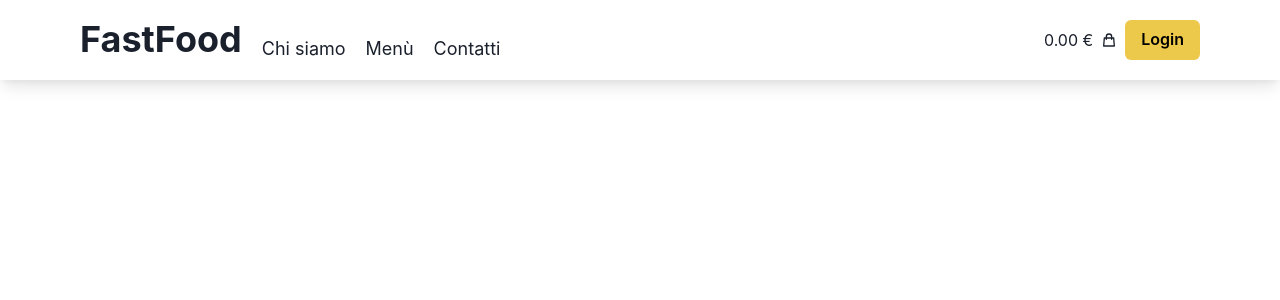
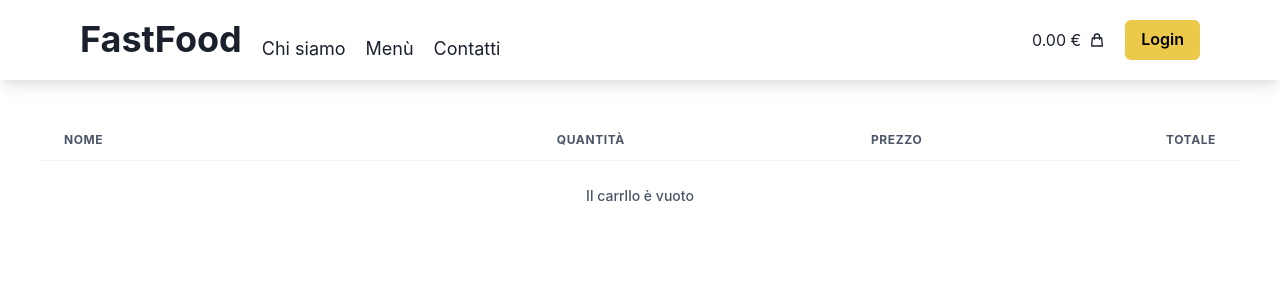
Before and after one commit to aldotestino/fastfood, a React (Vite) app in the folder client/: page /checkout in a window 1280 px wide. Shown: the top 300 px of the page. Built offline with nearby package versions, Linux system fonts and the light colour scheme.

Commit message:
checkout page

```diff
--- a/client/package.json
+++ b/client/package.json
@@ -3,7 +3,7 @@
   "private": true,
   "version": "0.0.0",
   "scripts": {
-    "dev": "vite",
+    "dev": "vite --host",
     "build": "tsc && vite build",
     "preview": "vite preview"
   },
--- a/client/src/App.tsx
+++ b/client/src/App.tsx
@@ -3,6 +3,7 @@ import { Route, Routes } from 'react-router-dom';
 import NavBar from './components/NavBar';
 import Home from './views/Home';
 import Menu from './views/Menu';
+import Checkout from './views/Checkout';
 
 function App() {
   return (
@@ -11,6 +12,7 @@ function App() {
       <Routes>
         <Route path="/" element={<Home />} />
         <Route path="/menu" element={<Menu />}/>
+        <Route path="/checkout" element={<Checkout />} />
       </Routes>
     </Flex>
   );
--- a/client/src/components/Cart.tsx
+++ b/client/src/components/Cart.tsx
@@ -10,7 +10,7 @@ function Cart() {
 
   return (
     <Tooltip label="Vai al carrello">
-      <HStack _hover={{ color: 'yellow.400' }} as={RLink} to="/cart" >
+      <HStack _hover={{ color: 'yellow.400' }} as={RLink} to="/checkout" >
         <Text>{items.reduce((sum, c) => sum += c.item.price * c.quantity, 0).toFixed(2)} €</Text>
         <Icon as={ShoppingBagIcon}/>
       </HStack>
--- /dev/null
+++ b/client/src/components/CheckoutItem.tsx
@@ -0,0 +1,19 @@
+import { CartItem } from '../types';
+import { Td, Tr } from '@chakra-ui/react';
+
+interface CheckoutItemProps {
+  cartItem: CartItem
+}
+
+function CheckoutItem({ cartItem }: CheckoutItemProps) {
+  return (
+    <Tr>
+      <Td>{cartItem.item.name}</Td>
+      <Td isNumeric>{cartItem.quantity}</Td>
+      <Td isNumeric>{cartItem.item.price.toFixed(2)} €</Td>
+      <Td isNumeric>{(cartItem.item.price*cartItem.quantity).toFixed(2)} €</Td>
+    </Tr>
+  );
+}
+
+export default CheckoutItem;
--- a/client/src/components/NavBar.tsx
+++ b/client/src/components/NavBar.tsx
@@ -22,7 +22,7 @@ function NavBar() {
             <Link to="/menu" fontSize="lg">Menù</Link>
             <Link to="/contatti" fontSize="lg">Contatti</Link>
           </HStack>
-          <HStack>
+          <HStack spacing="5">
             <Cart />
             <Button colorScheme="yellow">Login</Button>
           </HStack>
--- /dev/null
+++ b/client/src/views/Checkout.tsx
@@ -0,0 +1,53 @@
+import {
+  Box,
+  Button,
+  Table,
+  TableCaption,
+  TableContainer,
+  Tbody,
+  Td,
+  Tfoot,
+  Th,
+  Thead,
+  Tr,
+  VStack
+} from '@chakra-ui/react';
+import useCartStore from '../store/cartStore';
+import shallow from 'zustand/shallow';
+import CheckoutItem from '../components/CheckoutItem';
+
+function Checkout() {
+
+  const { items } = useCartStore(({ items }) => ({ items }), shallow);
+
+  return (
+    <TableContainer p={[5, 10]}>
+      <Table variant="striped">
+        {items.length === 0 && <TableCaption>Il carrllo è vuoto</TableCaption>}
+        <Thead>
+          <Tr>
+            <Th>Nome</Th>
+            <Th isNumeric>Quantità</Th>
+            <Th isNumeric>Prezzo</Th>
+            <Th isNumeric>Totale</Th>
+          </Tr>
+        </Thead>
+        <Tbody>
+          {items.map((item, i) => <CheckoutItem key={i} cartItem={item} />)}
+        </Tbody>
+        {items.length > 0 && <Tfoot>
+          <Tr>
+            <Td></Td>
+            <Td></Td>
+            <Td isNumeric fontWeight="bold">
+              Importo totale
+            </Td>
+            <Td isNumeric fontWeight="bold">{items.reduce((s, c) => s + c.item.price * c.quantity, 0).toFixed(2)} €</Td>
+          </Tr>
+        </Tfoot>}
+      </Table>
+    </TableContainer>
+  );
+}
+
+export default Checkout;
```
